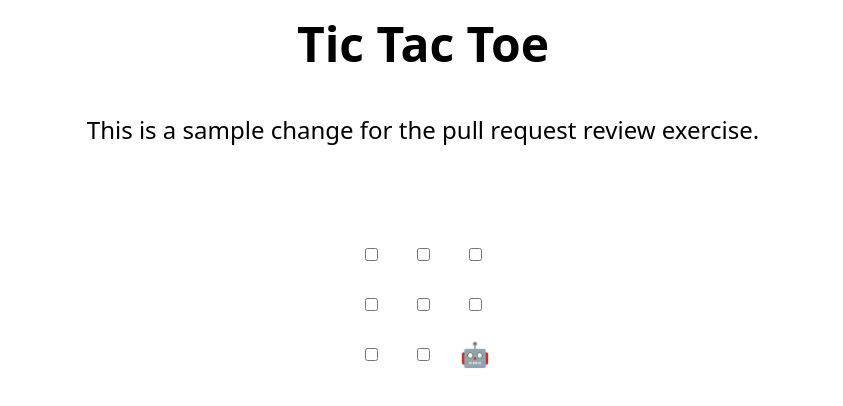
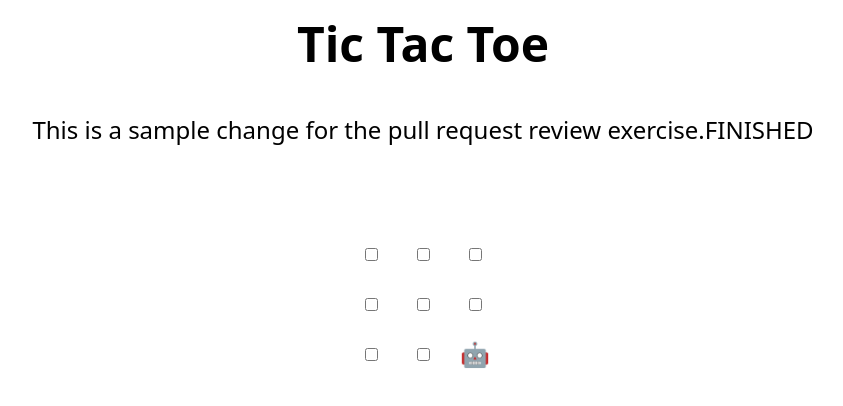
Before and after one commit to jvnteran/skills-review-pull-requests, a plain HTML site: page index.html in a window 1280 px wide. Shown: the whole page, without its empty margins (217-1060 px from the left). Drawn offline with Linux system fonts and the light colour scheme.

Commit message:
Update index.html

```diff
--- a/index.html
+++ b/index.html
@@ -28,7 +28,7 @@
 </style>
 
 <h1>Tic Tac Toe</h1>
-<p>This is a sample change for the pull request review exercise.</p>
+<p>This is a sample change for the pull request review exercise.FINISHED</p>
 <table>
   <tr>
     <td><input type="checkbox" /></td>
```
